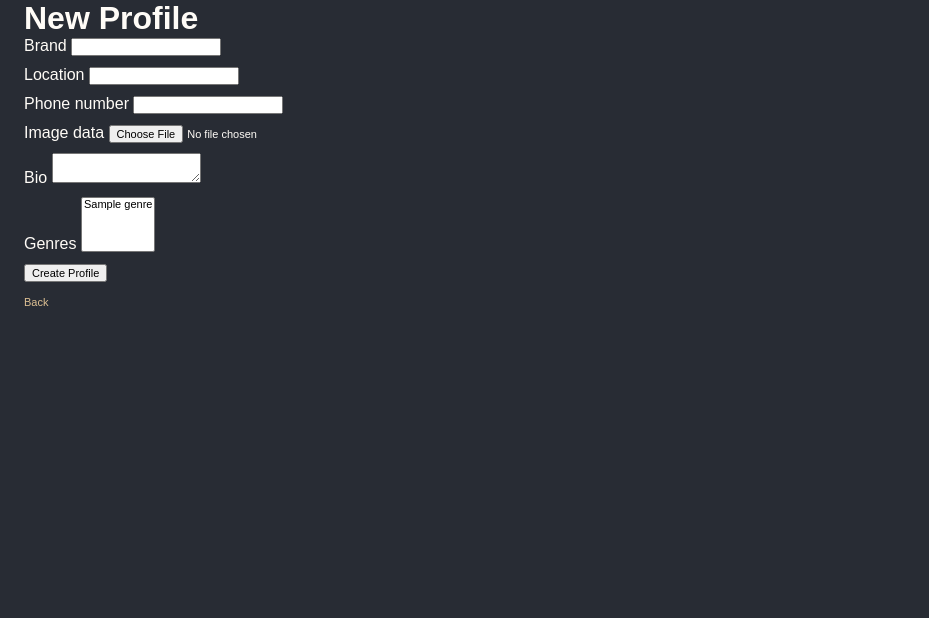
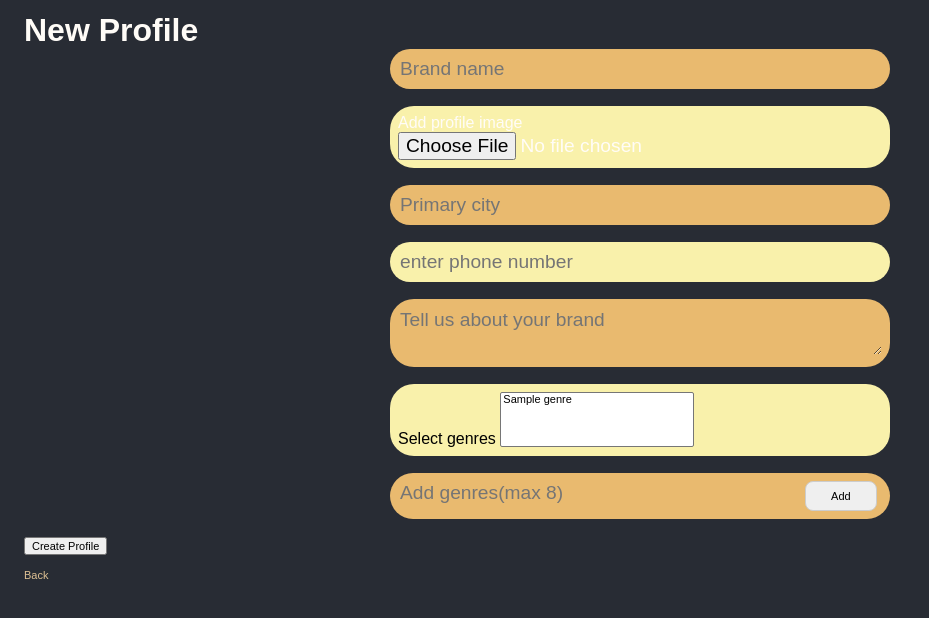
Before and after one commit to Ric-Lavers/almost-anyone, a Rails app: page /profiles/new in a window 1280 px wide. Shown: the part 65-683 px from the top of the page, without its empty margins (0-929 px from the left). Run offline with Rails 7, Linux system fonts and the light colour scheme; a user stored in the database is signed in; tables that the repository leaves empty hold one stand-in row (values such as "Sample post"); style sheets or scripts are compiled from the project's sources; parts of the project's set-up code (start-up, migrations or seed data) failed here and were passed over; some libraries are stand-ins or nearby versions.

Commit message:
styed profiles

```diff
--- a/app/assets/stylesheets/application.scss
+++ b/app/assets/stylesheets/application.scss
@@ -132,3 +132,7 @@
 .hamburger{
   width: 100%; height: 100%;
 }
+
+.white{
+  color:#FFFCF6;
+}
--- a/app/assets/stylesheets/profiles.scss
+++ b/app/assets/stylesheets/profiles.scss
@@ -81,3 +81,44 @@
 .gigs{
   grid-area: gigs;
 }
+
+// Profile Forms
+.profile-title{
+  margin-top:12px !important;
+}
+.profile-field{
+  padding: 8px;
+  width:95%;
+  max-width:500px;
+  min-height: 38px;
+  background-color:#E9BA6F;
+  margin-bottom:17px !important;
+  border-radius: 24px;
+  textarea, input{
+    width:100%;
+    background-color:transparent;
+    border:none;
+    font-size: 1.2em;
+  }
+  select{
+    width:40%;
+  }
+}
+.profile-field:nth-of-type(even){
+  background-color:#F9F1AB;
+}
+#select-genres{
+  color:black;
+}
+.genres-input{
+  input{
+    width:84%;
+    float:left;
+  }
+  button{
+    border:1px solid #ccc !important;
+    border-radius: 8px;
+    padding:8px;
+    width: 15%
+  }
+}
--- a/app/assets/stylesheets/tours.scss
+++ b/app/assets/stylesheets/tours.scss
@@ -135,7 +135,16 @@
 }
 .rics-little-div{
   background-color: #FFFCF7;
+  .label{
+    width:80px;
+    color:#1C1E23 ;
+    margin:0;
+    float:left;
+  }
   .field{
+    margin-left: 0px;
+
+    width: 80%;
     color:#1C1E23;
     select{
       border: 1px solid #ccc;
@@ -143,6 +152,7 @@
   }
   input{border: 1px solid #ccc;}
 }
+
 .footer{
   width: 100%;
   display: flex;
--- a/app/controllers/profiles_controller.rb
+++ b/app/controllers/profiles_controller.rb
@@ -49,6 +49,9 @@
   # PATCH/PUT /profiles/1
   # PATCH/PUT /profiles/1.json
   def update
+    puts "params[:profile]: #{params[:profile]}".red
+    puts "=".green*20
+    puts "params: #{params[:testing]}".red
 
     @profile.genres = [] unless params[:profile][:genres].count == 1
 
--- a/app/views/layouts/_nav.html.erb
+++ b/app/views/layouts/_nav.html.erb
@@ -8,7 +8,7 @@
         <%#if @current_user != nil%>
 
         <%#end %></h6> -->
-        <%unless params[:controller] == "profiles" && params[:action] == "new"%>
+        <%unless params[:controller] == "profiles" && params[:action] == "new" && current_user.profile != nil%>
           <%= button_to('My Profile',profile_path(current_user.profile.id),method: :get ,form_class: "login_out")%>
         <%end%>
           <p><%=link_to 'Password', edit_user_registration_path, class: "login_out"%></p>
--- a/app/views/profiles/_form.html.erb
+++ b/app/views/profiles/_form.html.erb
@@ -13,46 +13,46 @@
 
 
 
-  <div class="field">
-    <%= form.label :brand %>
-    <%= form.text_field :brand, id: :profile_brand %>
+  <div class="field profile-field">
+    <%#= form.label :brand %>
+    <%= form.text_field :brand, id: :profile_brand, placeholder: "Brand name" %>
   </div>
 
-  <div class="field">
-    <%= form.label :location %>
-    <%= form.text_field :location, id: :profile_location %>
-  </div>
-
-  <div class="field">
-    <%= form.label :phone_number %>
-    <%= form.text_field :phone_number, id: :profile_phone_number %>
-  </div>
-
-  <div class="field">
-    <%= form.label :image_data %>
+  <div class="field profile-field">
+    <%= form.label "Add profile image" %>
     <%= form.file_field :image, id: :profile_image_data %>
   </div>
 
-  <div class="field">
-    <%= form.label :bio %>
-    <%= form.text_area :bio, id: :profile_bio %>
+  <div class="field profile-field">
+    <%#= form.label :location %>
+    <%= form.text_field :location, id: :profile_location , placeholder: "Primary city" %>
   </div>
 
-  <div class="field">
-    <%= form.label :genres %>
+  <div class="field profile-field">
+    <%#= form.label :phone_number %>
+    <%= form.text_field :phone_number, id: :profile_phone_number, placeholder: "enter phone number"  %>
+  </div>
+
+  <div class="field profile-field">
+    <%#= form.label :bio %>
+    <%= form.text_area :bio, id: :profile_bio, placeholder: "Tell us about your brand"  %>
+  </div>
+
+  <div class="field profile-field">
+    <%= form.label "Select Genres", id: "select-genres" %>
     <%= form.collection_select(:genres, Genre.order(:name),:id,:name,{}, {multiple: true, include_blank: false}) %>
   </div>
 
-<!-- below is a way to get a searchable dropdown menu-->
-      <!-- <div class="field">
-        <input type=text list=browsers name="genre">
-          <datalist id=browsers >
-            <%#Genre.all.each do |g|%>
-             <option> <%#=g.name%>
-            <%#end%>
-          </datalist>
-      </div> -->
-
+  <div class="field profile-field genres-input">
+    <input placeholder="Add genres(max 8)" type=text list=genres name="profile[testing]" multiple>
+      <datalist id=genres >
+        <%#Genre.all.each do |g|%>
+         <option value="<%#=g.name%>" >
+        <%#end%>
+      </option>
+      </datalist>
+      <button type="button" name="button">Add</button>
+  </div>
 
   <div class="actions">
     <%= form.submit %>
--- a/app/views/profiles/edit.html.erb
+++ b/app/views/profiles/edit.html.erb
@@ -1,4 +1,4 @@
-<h1>Editing Profile</h1>
+<h1 class="profile-title">Editing Profile</h1>
 
 <%= render 'form', profile: @profile %>
 
--- a/app/views/profiles/new.html.erb
+++ b/app/views/profiles/new.html.erb
@@ -1,4 +1,4 @@
-<h1>New Profile</h1>
+<h1 class="profile-title">New Profile</h1>
 
 <%= render 'form', profile: @profile %>
 
--- a/app/views/tours/_booking.html.erb
+++ b/app/views/tours/_booking.html.erb
@@ -18,7 +18,9 @@
   </div>
 
   <div class="field">
-    <%= form.label :date %>
+    <div class="label">
+      <%= form.label :date %>
+    </div>
     <%= form.date_select :date, start_year:  @tour.start_date.year,end_year:  @tour.start_date.year, use_month_numbers: true,  id: :booking_date %>
   </div>
 
--- a/app/views/tours/show.html.erb
+++ b/app/views/tours/show.html.erb
@@ -104,5 +104,5 @@
   <%= link_to 'Edit Bookings', bookings_path %>
   <%= link_to 'Edit Tour', edit_tour_path(@tour) %>
       <%end%>
-<%= link_to 'Back', tours_path %>
 </div>
+<%= link_to 'Back', tours_path, class: "white" %>
```
Also changed, not shown: app/views/tours/_offer_form.html.erb (+8 -2 lines).
